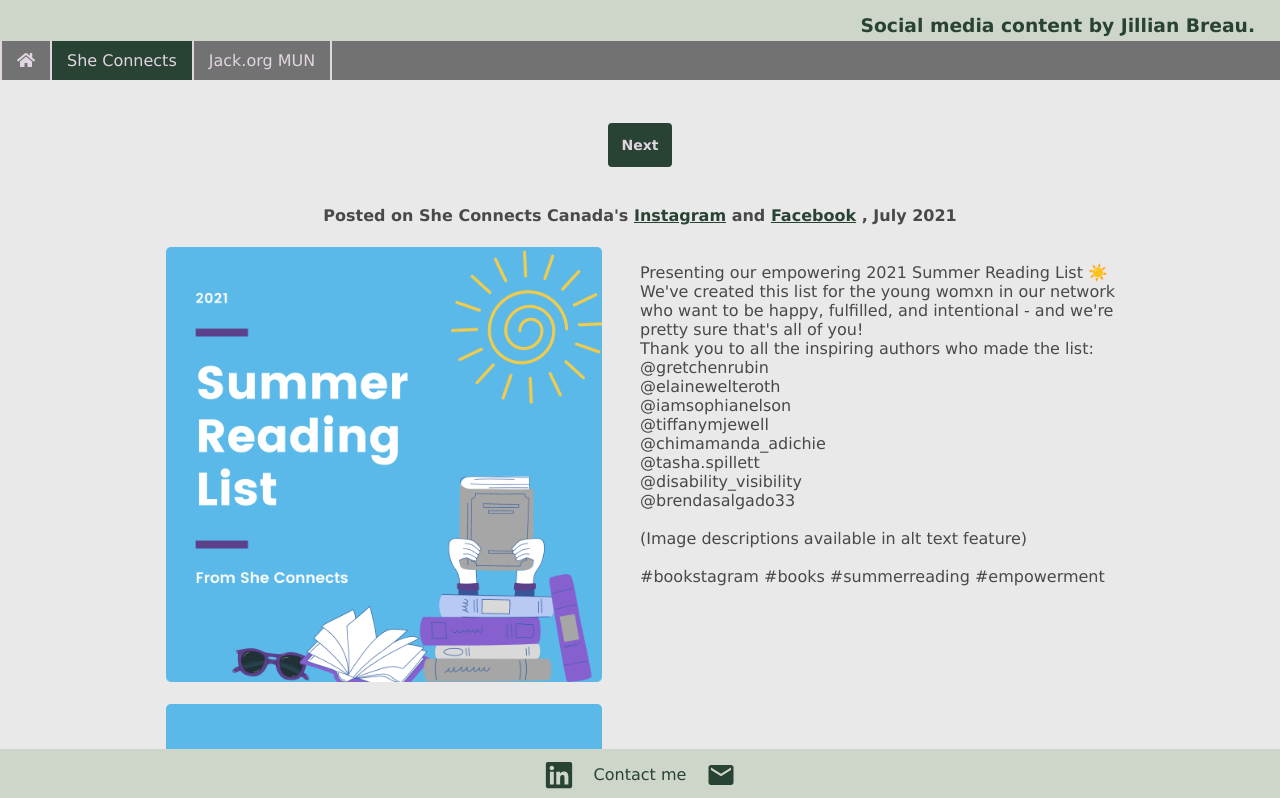
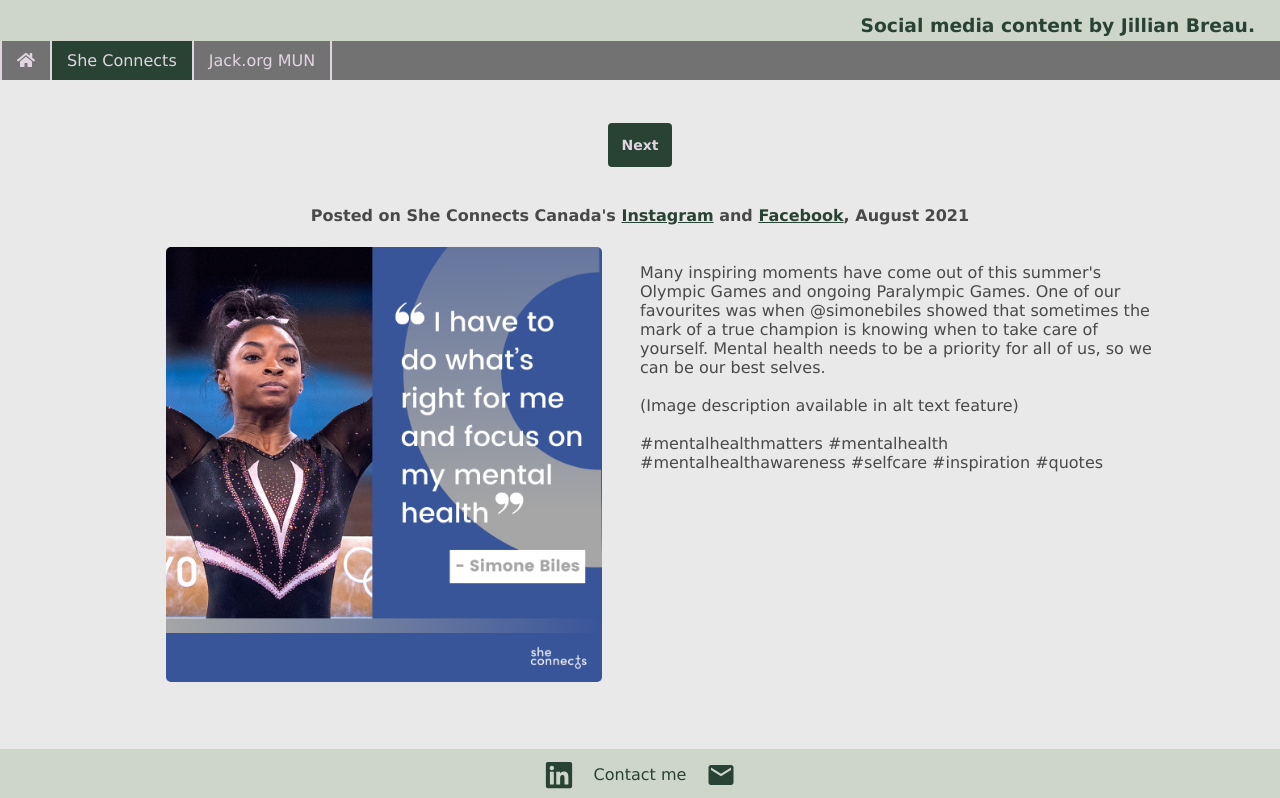
Before and after one commit to jillBreau/SocialMediaContent, a React (Create React App) app: page /#/SheConnectsCanada in a window 1280 px wide. Shown: the top 798 px of the page. Built offline with nearby package versions, Linux system fonts and the light colour scheme.

Commit message:
New She Connects posts

```diff
--- a/src/routes/Organizations/SheConnectsCanada.js
+++ b/src/routes/Organizations/SheConnectsCanada.js
@@ -2,6 +2,8 @@
 import Posts from '../../components/Posts';
 import './Organization.css';
 
+import p_6 from '../../images/SheConnectsCanada/SimoneBiles/SimoneBiles.png';
+import p_5 from '../../images/SheConnectsCanada/GetInvolved/GetInvolved.png';
 import p_4_1 from '../../images/SheConnectsCanada/ReadingList/1.png';
 import p_4_2 from '../../images/SheConnectsCanada/ReadingList/2.png';
 import p_4_3 from '../../images/SheConnectsCanada/ReadingList/3.png';
@@ -20,6 +22,49 @@
 import p_1 from '../../images/SheConnectsCanada/Leadership/2021-05-15-Leadership-stat.png';
 
 const posts = [
+  {
+    media: [
+      {
+        src: p_6,
+        alt: 'A square graphic by She Connects Canada',
+        video: false
+      },
+    ],
+    postInfo:
+    <p>
+      Posted on She Connects Canada's <a href="https://www.instagram.com/sheconnectscanada/" title="She Connects Canada - Instagram"> Instagram</a>{' '}
+      and <a href="https://www.facebook.com/sheconnectscanada" title="She Connects Canada - Facebook">Facebook</a>,
+      August 2021
+    </p>,
+    postCaption:
+    <p>
+      Many inspiring moments have come out of this summer's Olympic Games and ongoing Paralympic Games. One of our favourites was when @simonebiles showed that sometimes the mark of a true champion is knowing when to take care of yourself. Mental health needs to be a priority for all of us, so we can be our best selves.<br/><br/>
+      (Image description available in alt text feature)<br/><br/>
+      #mentalhealthmatters #mentalhealth #mentalhealthawareness #selfcare #inspiration #quotes
+    </p>
+  },
+  {
+    media: [
+      {
+        src: p_5,
+        alt: 'A square graphic by She Connects Canada',
+        video: false
+      },
+    ],
+    postInfo:
+    <p>
+      Posted on She Connects Canada's <a href="https://www.instagram.com/sheconnectscanada/" title="She Connects Canada - Instagram"> Instagram</a>{' '}
+      and <a href="https://www.facebook.com/sheconnectscanada" title="She Connects Canada - Facebook">Facebook</a>,
+      August 2021
+    </p>,
+    postCaption:
+    <p>
+      There are so many benefits to getting involved in your school, your community, and beyond. Getting involved with different groups and organizations can help you gain confidence, make friends, discover new passions, improve existing skills, help others, and open doors for your future. If you would like to get involved with She Connects as a mentee, follow the link in our bio.<br/><br/>
+      Stay tuned for more back to school tips!<br/><br/>
+      (Image description available in alt text feature)<br/><br/>
+      #backtoschool #student #studentlife
+    </p>
+  },
   {
     media: [
       {
@@ -76,7 +121,7 @@
     postInfo:
     <p>
       Posted on She Connects Canada's <a href="https://www.instagram.com/sheconnectscanada/" title="She Connects Canada - Instagram"> Instagram</a>{' '}
-      and <a href="https://www.facebook.com/sheconnectscanada" title="She Connects Canada - Facebook">Facebook</a>{' '},
+      and <a href="https://www.facebook.com/sheconnectscanada" title="She Connects Canada - Facebook">Facebook</a>,
       July 2021
     </p>,
     postCaption:
@@ -119,7 +164,7 @@
     postInfo:
     <p>
       Posted on She Connects Canada's <a href="https://www.instagram.com/sheconnectscanada/" title="She Connects Canada - Instagram"> Instagram</a>{' '}
-      and <a href="https://www.facebook.com/sheconnectscanada" title="She Connects Canada - Facebook">Facebook</a>{' '},
+      and <a href="https://www.facebook.com/sheconnectscanada" title="She Connects Canada - Facebook">Facebook</a>,
       July 2021
     </p>,
     postCaption:
```
Also changed, not shown: src/images/SheConnectsCanada/GetInvolved/GetInvolved.png (added), src/images/SheConnectsCanada/SimoneBiles/SimoneBiles.png (added).
